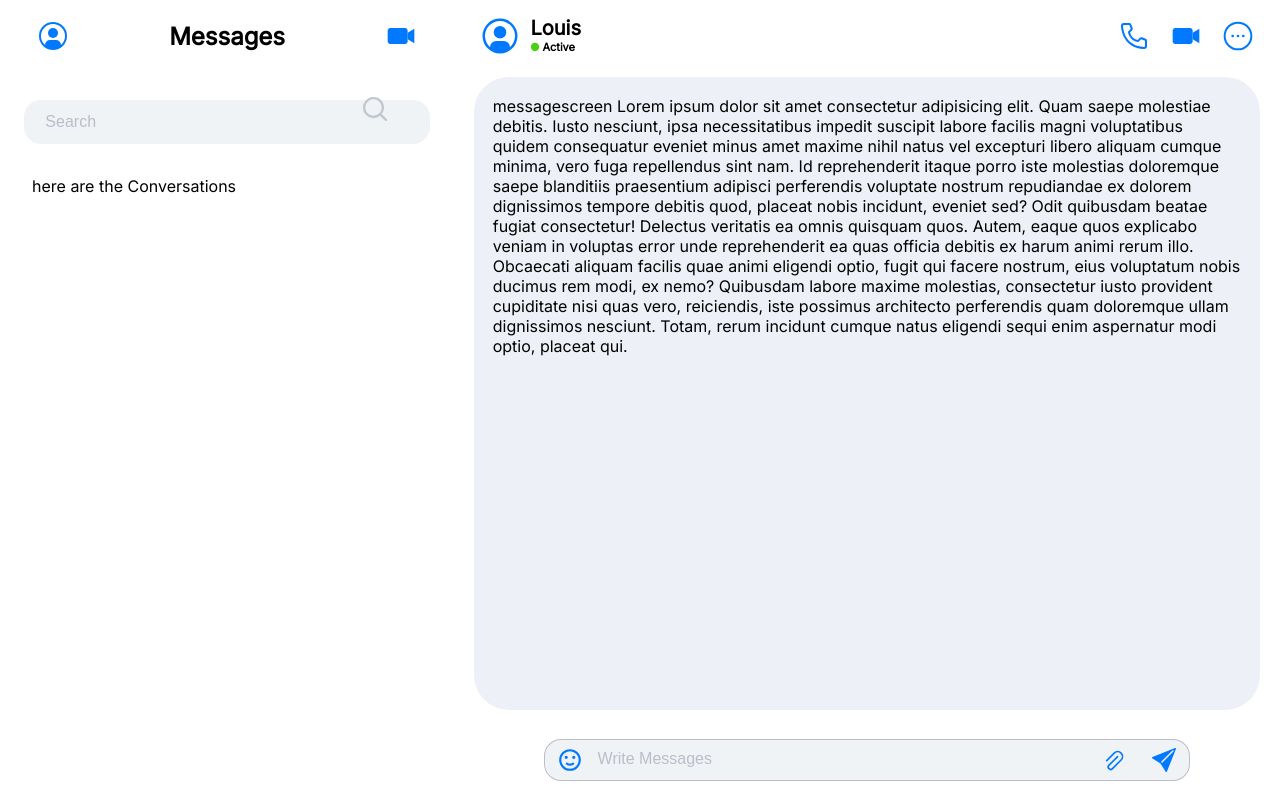
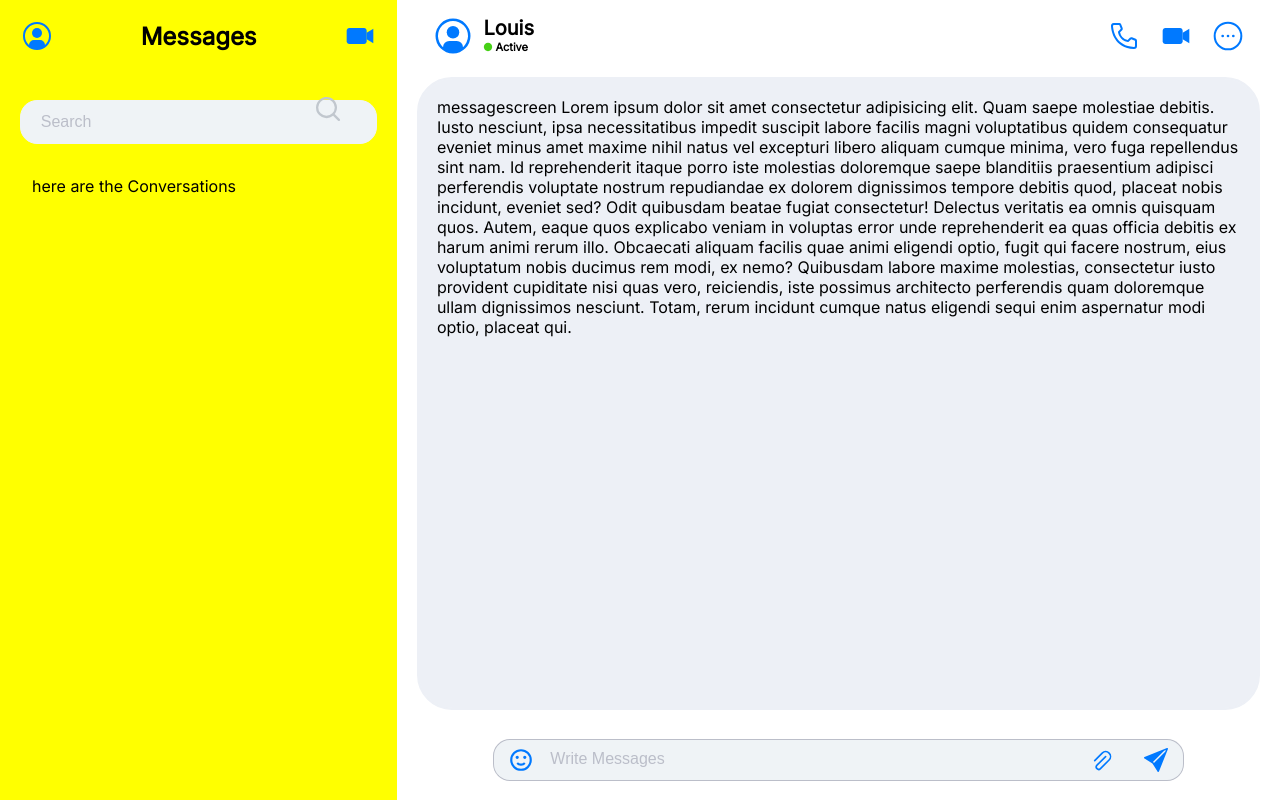
Before and after one commit to debankanmitra/Micro-services_Chat-application, a React (Vite) app in the folder chatApp/: page / in a window 1280 px wide. Built offline with nearby package versions, Linux system fonts and the light colour scheme.

Commit message:
settings

```diff
--- a/chatApp/src/Settings/Settings.jsx
+++ b/chatApp/src/Settings/Settings.jsx
@@ -1,8 +1,14 @@
 import React from 'react'
+import styled from 'styled-components'
+
+const Div = styled.div`
+  background: yellow;
+  grid-row: 1/8;
+`
 
 function Settings() {
   return (
-    <div>Settings</div>
+    <Div>Settings</Div>
   )
 }
 
--- a/chatApp/src/Top/Top.jsx
+++ b/chatApp/src/Top/Top.jsx
@@ -10,6 +10,7 @@ const Div = styled.div`
     align-items: center;
     justify-content: center;
     gap: 22%;
+    background: yellow;
 `
 const H = styled.div`
     font-size: 1.5em;
--- a/chatApp/src/chat_system/Conversations.jsx
+++ b/chatApp/src/chat_system/Conversations.jsx
@@ -6,6 +6,7 @@ const Div = styled.div `
     /* border: 2px solid blue; */
     grid-row: 3/8;
     padding: 2rem;
+    background: yellow;
 `
 
 function Conversation() {
--- a/chatApp/src/chat_system/Layoutgrid.jsx
+++ b/chatApp/src/chat_system/Layoutgrid.jsx
@@ -6,18 +6,20 @@ import Messagescreen from './Messagescreen'
 import Top from '../Top/Top.jsx'
 import Usertop from '../Usertop/Usertop'
 import Writemessage from '../Writemessage/Writemessage'
+import Settings from '../Settings/Settings'
 
 const Div = styled.div`
     /* width: 100%; */
     height: 100vh;
     display: grid;
-    grid-template-columns: 1.1fr 2fr;
+    grid-template-columns: 0.9fr 2fr;
     grid-template-rows: repeat(2,1fr) 8fr;
 `
 
 function Layoutgrid() {
   return (
     <Div>
+      {/* <Settings/> */}
       <Top />
       <Usertop />
       <Searchlist />
--- a/chatApp/src/chat_system/Searchlist.jsx
+++ b/chatApp/src/chat_system/Searchlist.jsx
@@ -7,6 +7,7 @@ const Div = styled.div`
     display: flex;
     justify-content: center;
     grid-row: 2/3;
+    background: yellow;
 `
 const Input = styled.input`
     position: absolute;
```
